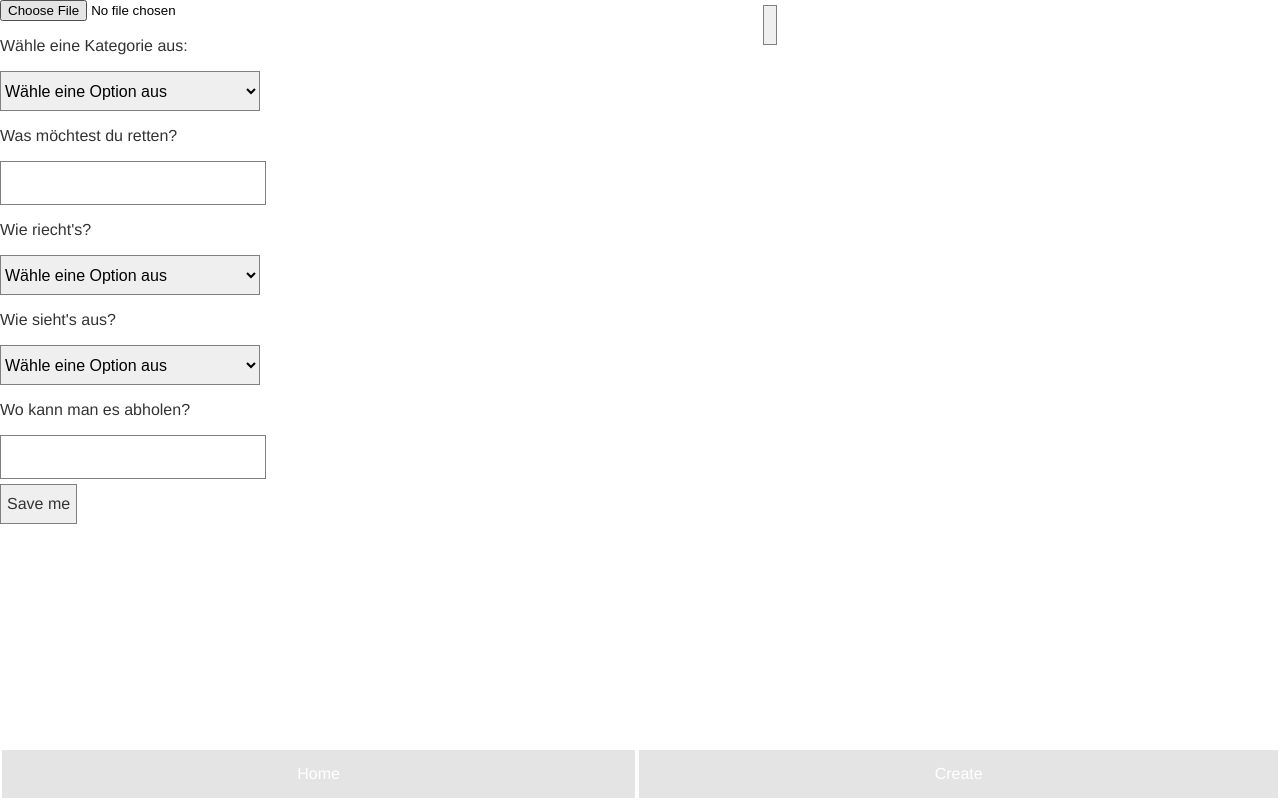
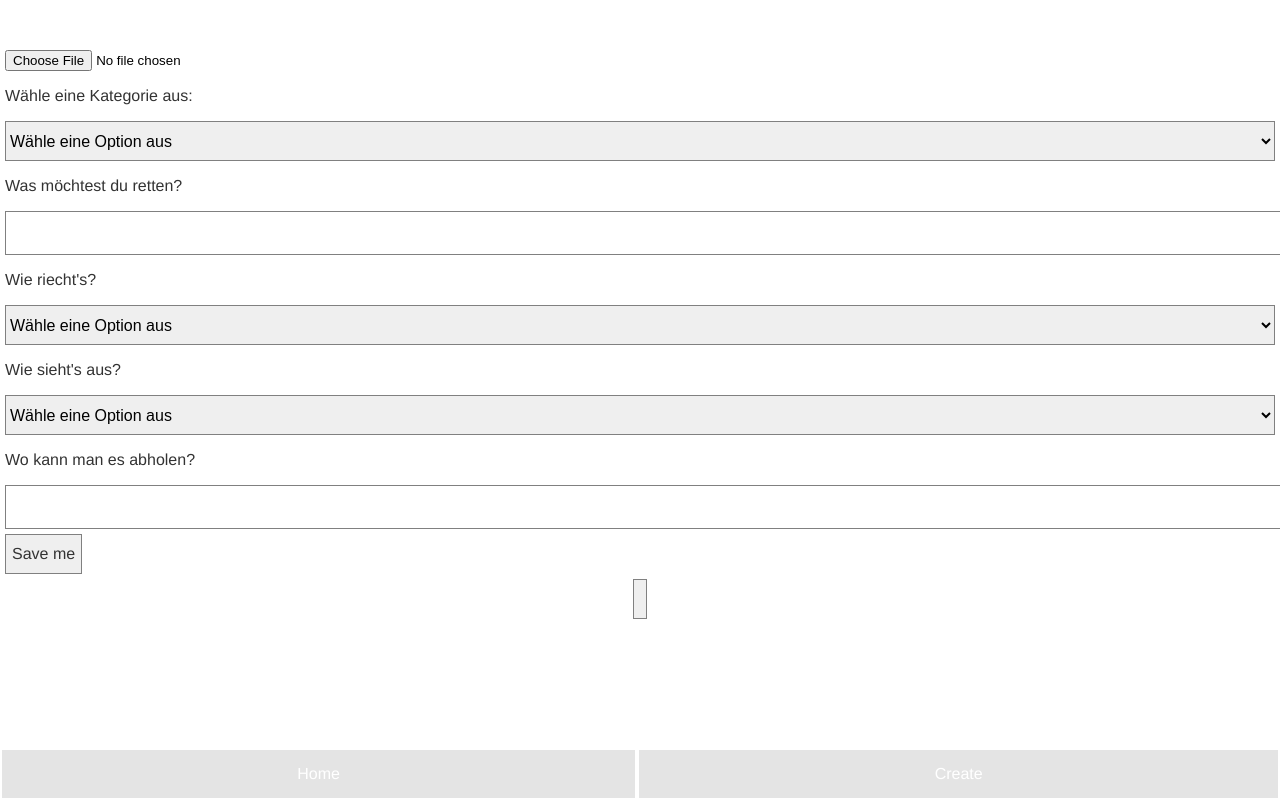
Before and after one commit to TicTacToyah/foodsaver-app, a React (Create React App) app: page /create in a window 1280 px wide. Built offline with nearby package versions, Linux system fonts and the light colour scheme; no server answers.

Commit message:
fix form

```diff
--- a/src/Create.js
+++ b/src/Create.js
@@ -3,7 +3,9 @@ import styled from 'styled-components'
 import { imageUpload } from './services'
 
 const StyledSection = styled.section`
-  display: flex;
+  display: grid;
+  grid-auto-rows: auto;
+  padding: 50px 5px;
 `
 
 const StyledText = styled.p`
```
